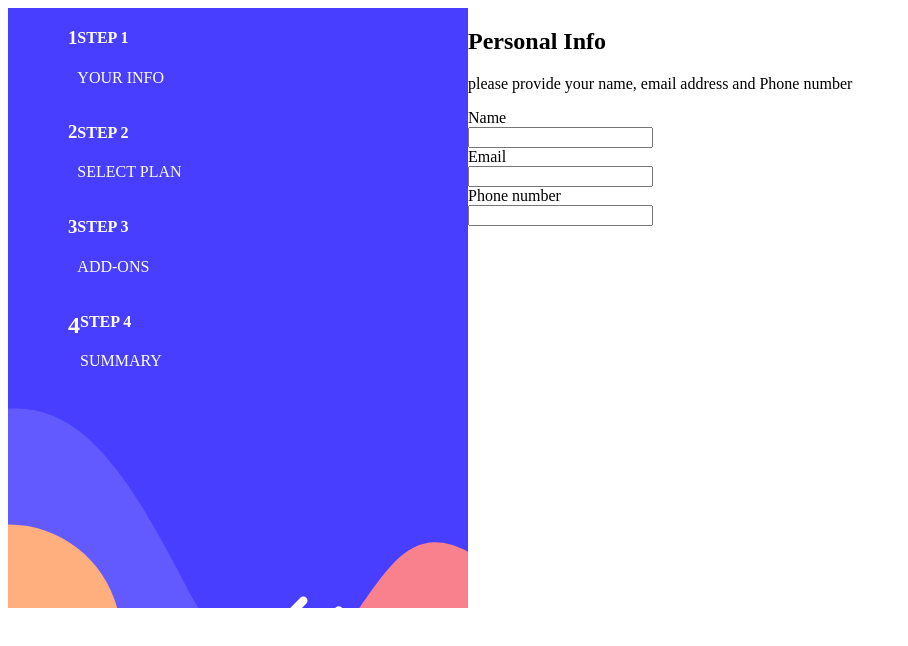
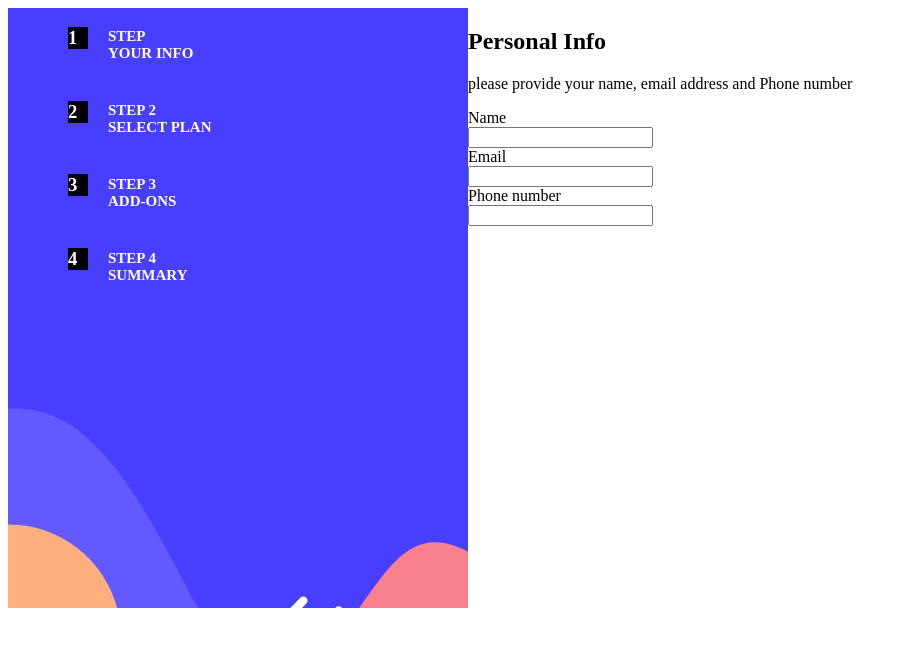
Before and after one commit to JamesVictor-O/frontendMentors-1, a plain HTML site: page challage1.html in a window 1280 px wide. Shown: the whole page, without its empty margins (0-908 px from the left). Drawn offline with Linux system fonts and the light colour scheme.

Commit message:
modifie css and html file

```diff
--- a/challage1.css
+++ b/challage1.css
@@ -17,6 +17,14 @@ body{
 .step{
     display: flex;
 }
-.step h2{
-    font-size: 20px;
+.step h4{
+    font-size: 15px;
 }
+.step h3{
+    border-radius: 2px solid ;
+    width: 20px;
+    background-color: black;
+}
+.Info{
+    margin-left: 20px;
+}
--- a/challage1.html
+++ b/challage1.html
@@ -16,9 +16,8 @@
                <div id="one">
                   <h3>1</h3>
                </div>
-               <div class="step1_Info">
-                    <h4>STEP 1</h4>
-                    <p>YOUR INFO</p>
+               <div class="step1 Info">
+                    <h4>STEP <br><span>YOUR INFO</span></h4>
                </div>
             </div>
 
@@ -27,9 +26,8 @@
                 <div id="two">
                    <h3>2</h3>
                 </div>
-                <div class="step2_Info">
-                     <h4>STEP 2</h4>
-                     <p>SELECT PLAN</p>
+                <div class="step2 Info">
+                     <h4>STEP 2<br><span>SELECT PLAN</span></h4>
                 </div>
              </div>
 
@@ -38,20 +36,18 @@
                 <div id="three">
                    <h3>3</h3>
                 </div>
-                <div class="step3_Info">
-                     <h4>STEP 3</h4>
-                     <p>ADD-ONS</p>
+                <div class="step1 Info">
+                     <h4>STEP 3 <br><span>ADD-ONS</span></h4>
                 </div>
              </div>
 
              <!-- step 4 -->
              <div class="step">
                 <div class="four">
-                   <h1>4</h1>
+                   <h3>4</h3>
                 </div>
-                <div class="step4_Info">
-                     <h4>STEP 4</h4>
-                     <p>SUMMARY</p>
+                <div class="step4 Info">
+                     <h4>STEP 4 <br><span>SUMMARY</span></h4>
                 </div>
              </div>
         </section>
```
